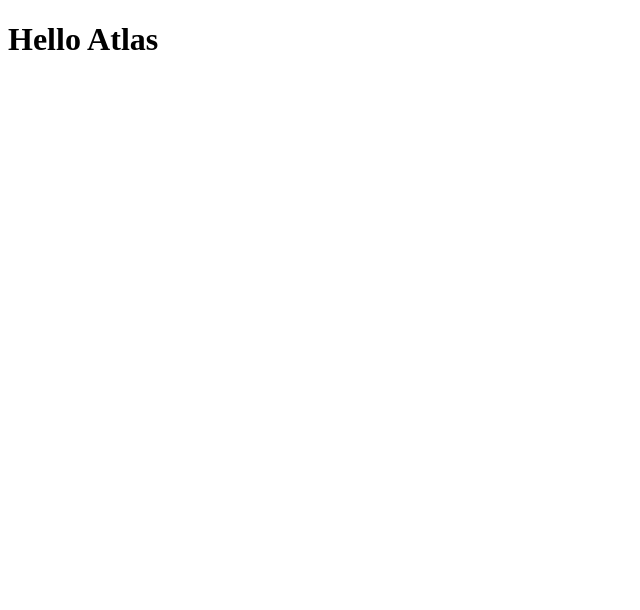
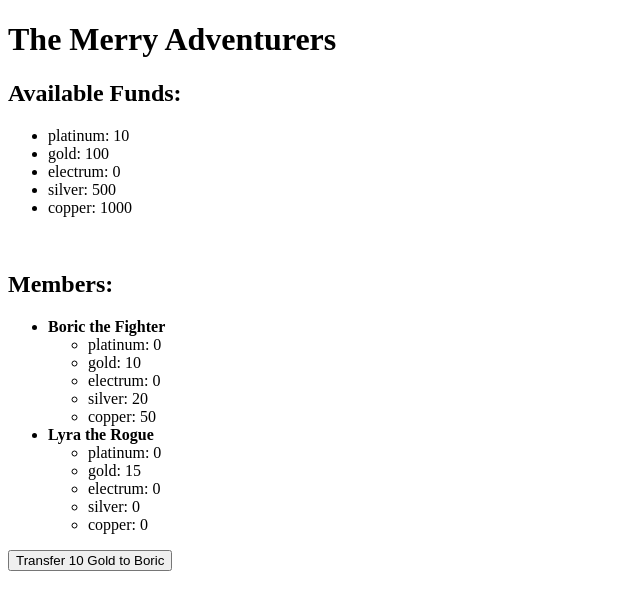
Before and after one commit to SolarianVulpine/dnd-funds-tracker, a React (Vite) app: page / in a window 1280 px wide. Shown: the top 610 px of the page, without its empty margins (0-640 px from the left). Built offline with nearby package versions, Linux system fonts and the light colour scheme.

Commit message:
feat: update title and implement initial party setup with currency transfer functionality for testing

```diff
--- a/index.html
+++ b/index.html
@@ -3,7 +3,7 @@
   <head>
     <meta charset="UTF-8" />
     <meta name="viewport" content="width=device-width, initial-scale=1.0" />
-    <title>Code Along: DIY React Project Setup</title>
+    <title>Dnd Funds Tracker</title>
   </head>
   <body>
     <!-- This is the div that all react components will load into -->
--- a/src/index.tsx
+++ b/src/index.tsx
@@ -1,10 +1,95 @@
+import { type Party } from "./models/party";
+import { type PartyMember } from "./models/partyMember";
+import { type Currency } from "./models/currency";
+import { transferCurrency } from "./utils/currency";
 import { createRoot } from "react-dom/client";
+import { useState } from "react";
 
 export function App() {
-  return <h1>Hello Atlas</h1>;
+  const initialParty: Party = {
+    id: "party-1",
+    name: "The Merry Adventurers",
+    treasury: {
+      platinum: 10,
+      gold: 100,
+      electrum: 0,
+      silver: 500,
+      copper: 1000,
+    },
+    members: [
+      {
+        id: "member-1",
+        name: "Boric the Fighter",
+        wallet: { platinum: 0, gold: 10, electrum: 0, silver: 20, copper: 50 },
+      },
+      {
+        id: "member-2",
+        name: "Lyra the Rogue",
+        wallet: { platinum: 0, gold: 15, electrum: 0, silver: 0, copper: 0 },
+      },
+    ],
+  };
+  const [party, setParty] = useState(initialParty);
+
+  function handleTestTransfer() {
+    const newParty = {
+      ...party,
+      treasury: { ...party.treasury },
+      members: party.members.map((member) => ({
+        ...member,
+        wallet: { ...member.wallet },
+      })),
+    };
+
+    const amountToTransfer = { platinum: 0, gold: 10, electrum: 0, silver: 0, copper: 0 };
+
+    const targetMember = newParty.members.find((m) => m.id === "member-1");
+
+    if (targetMember) {
+      const success = transferCurrency(newParty.treasury, targetMember.wallet, amountToTransfer);
+
+      if (success) {
+        setParty(newParty);
+      } else {
+        alert("Transfer failed: Insufficient funds!");
+      }
+    }
+  }
+
+  return (
+    <div>
+      <h1>{party.name}</h1>
+      <h2>Available Funds:</h2>
+      <ul>
+        {Object.entries(party.treasury).map(([currency, amount]) => (
+          <li key={currency}>
+            {currency}: {amount}
+          </li>
+        ))}
+      </ul>
+      <br></br>
+      <h2>Members:</h2>
+      <ul>
+        {party.members.map((member) => (
+          <li key={member.id}>
+            <strong>{member.name}</strong>
+            <ul>
+              {Object.entries(member.wallet).map(([currency, amount]) => (
+                <li key={currency}>
+                  {currency}: {amount}
+                </li>
+              ))}
+            </ul>
+          </li>
+        ))}
+      </ul>
+      <button onClick={handleTestTransfer}>
+        Transfer 10 Gold to Boric
+      </button>
+    </div>
+  );
 }
 
-// Find div with an ID attribte of "root" fromthe index.html
 const container = document.getElementById("root") as HTMLElement;
 // Make that div container the root element for the react application
 const root = createRoot(container);
```
